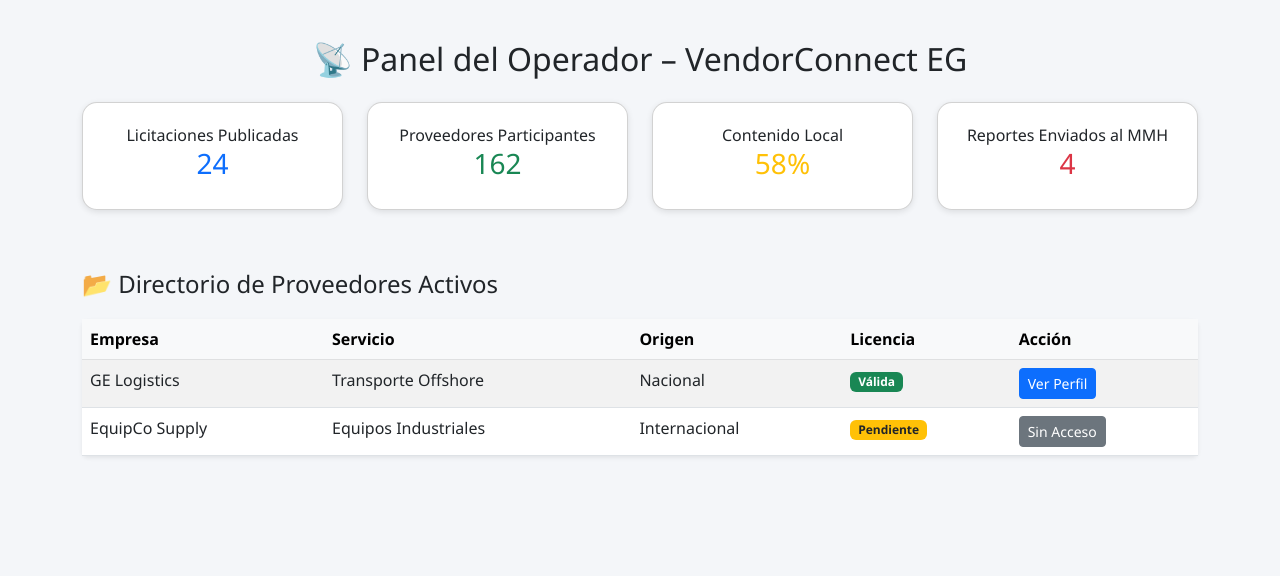
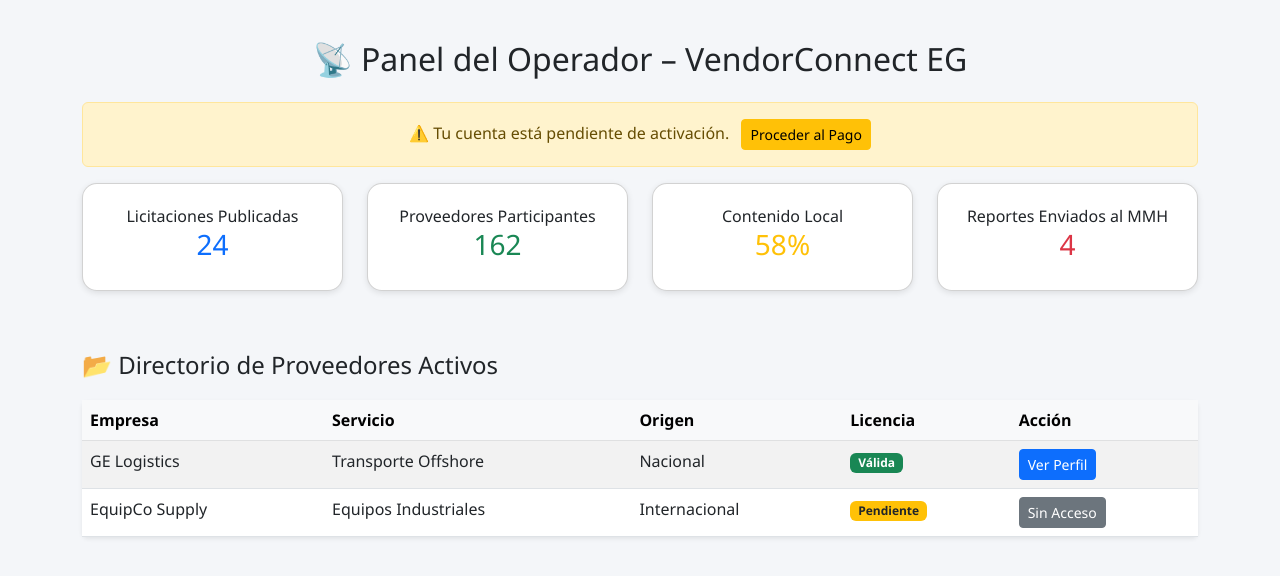
Before and after one commit to vendorconnect-demo/vendorconnect, a plain HTML site: page dashboard.html in a window 1280 px wide. Drawn offline with nearby package versions, Linux system fonts and the light colour scheme.

Commit message:
Update dashboard.html

```diff
--- a/dashboard.html
+++ b/dashboard.html
@@ -1,7 +1,7 @@
 <!DOCTYPE html>
 <html lang="es">
 <head>
-  <meta charset="UTF-8" />
+  <meta charset="UTF-8">
   <meta name="viewport" content="width=device-width, initial-scale=1.0"/>
   <title>Panel del Operador – VendorConnect EG</title>
   <link href="https://cdn.jsdelivr.net/npm/bootstrap@5.3.0/dist/css/bootstrap.min.css" rel="stylesheet"/>
@@ -16,6 +16,12 @@
 
 <div class="container">
   <h2 class="text-center mb-4">📡 Panel del Operador – VendorConnect EG</h2>
+
+  <!-- ALERTA -->
+  <div class="alert alert-warning text-center mt-2" role="alert">
+    ⚠️ Tu cuenta está pendiente de activación.
+    <a href="pago.html?perfil=operador" class="btn btn-sm btn-warning ms-2">Proceder al Pago</a>
+  </div>
 
   <!-- KPIs -->
   <div class="row text-center mb-4">
```
